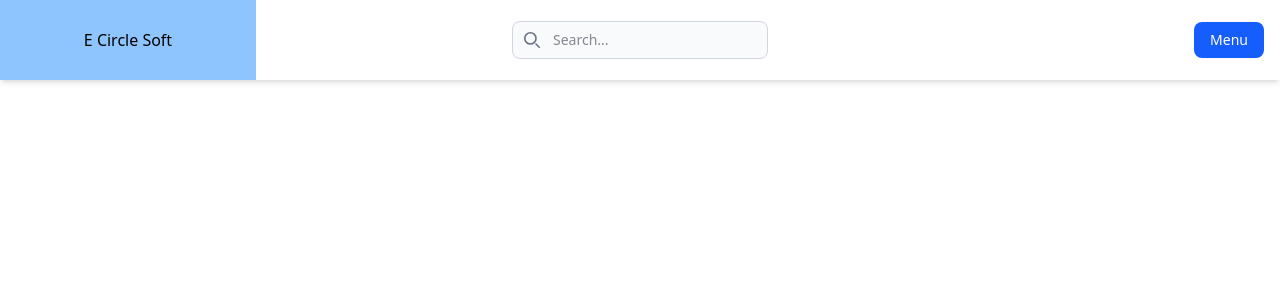
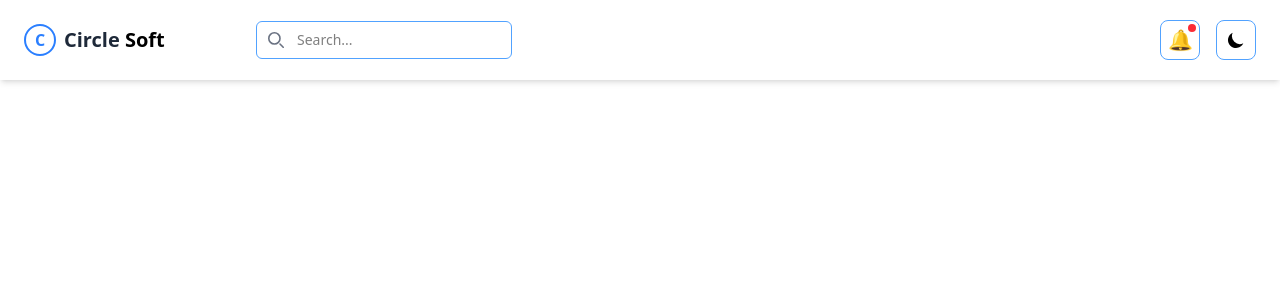
Before and after one commit to valisoa01/Projet-final-Web2, a React (Vite) app in the folder frontend/: page /dashboard in a window 1280 px wide. Shown: the top 300 px of the page. Built offline with nearby package versions, Linux system fonts and the light colour scheme.

Commit message:
header sent

```diff
--- a/frontend/src/Components/Site/Header.jsx
+++ b/frontend/src/Components/Site/Header.jsx
@@ -1,48 +1,92 @@
  const Header = () => {
+  // 🔵 Partie gauche (Logo + Texte)
   const Name = () => {
     return (
-            <div className="w-[20%] bg-blue-300 h-full flex items-center justify-center">
-                E Circle Soft
+      <div className="w-[20%] flex items-center pl-6">
+        {/* Logo rond */}
+        <div className="w-8 h-8 flex items-center justify-center rounded-full border-2 border-blue-500 text-blue-500 font-bold mr-2">
+          C
+        </div>
+        <span className="text-xl font-semibold text-gray-800">
+          Circle <span className="text-black">Soft</span>
+        </span>
       </div>
     );
-    }
+  };
 
+  // 🔍 Barre de recherche
   const SearchButton = () => {
     return (
-            <div className="w-[60%] flex items-center justify-center">
+      <div className="w-[60%] flex items-center ">
         <div className="relative w-64">
           <div className="absolute inset-y-0 left-0 flex items-center pl-3 pointer-events-none">
-                        <svg className="w-4 h-4 text-gray-500" aria-hidden="true" xmlns="http://www.w3.org/2000/svg" fill="none" viewBox="0 0 20 20">
-                            <path stroke="currentColor" strokeLinecap="round" strokeLinejoin="round" strokeWidth="2" d="m19 19-4-4m0-7A7 7 0 1 1 1 8a7 7 0 0 1 14 0Z"/>
+            <svg
+              className="w-4 h-4 text-gray-500"
+              xmlns="http://www.w3.org/2000/svg"
+              fill="none"
+              viewBox="0 0 20 20"
+              aria-hidden="true"
+            >
+              <path
+                stroke="currentColor"
+                strokeLinecap="round"
+                strokeLinejoin="round"
+                strokeWidth="2"
+                d="m19 19-4-4m0-7A7 7 0 1 1 1 8a7 7 0 0 1 14 0Z"
+              />
             </svg>
           </div>
           <input
             type="search"
-                        className="block w-full p-2 pl-10 text-sm text-gray-900 border border-gray-300 rounded-lg bg-gray-50 focus:ring-blue-500 focus:border-blue-500"
+            className="block w-full p-2 pl-10 text-sm border border-blue-400 rounded-md focus:ring-blue-500 focus:border-blue-500"
             placeholder="Search..."
           />
         </div>
       </div>
     );
-    }
+  };
 
-    const ButtonRight = () => {
+  // 🔔 Bouton notification
+  const NotificationButton = () => {
     return (
-            <div className="w-[20%] flex items-center justify-end pr-4">
-                <button className="px-4 py-2 text-sm font-medium text-white bg-blue-600 rounded-lg hover:bg-blue-700">
-                    Menu
+      <div className="w-[20%] flex items-center justify-end pr-6 gap-4">
+  {/* 🔔 Bouton notification */}
+  <div className="relative">
+    <button className="w-10 h-10 flex items-center justify-center border border-blue-400 rounded-lg hover:bg-gray-100">
+      <span className="text-xl">🔔</span>
+    </button>
+    {/* Pastille rouge */}
+    <span className="absolute top-1 right-1 block w-2 h-2 rounded-full bg-red-500"></span>
+  </div>
+
+  {/* 🌙 Bouton dark mode */}
+  <div className="relative">
+    <button className="w-10 h-10 flex items-center justify-center border border-blue-400 rounded-lg hover:bg-gray-100">
+      <svg
+        xmlns="http://www.w3.org/2000/svg"
+        className="w-5 h-5 text-black"
+        fill="currentColor"
+        viewBox="0 0 20 20"
+      >
+        <path d="M17.293 13.293a8 8 0 01-10.586-10.586A8 8 0 1017.293 13.293z" />
+      </svg>
     </button>
   </div>
+</div>
+
+
+
+
     );
-    }
+  };
 
   return (
-        <div className="bg-white shadow-md h-[10vh] w-screen flex flex-row">
-            <Name/>
-            <SearchButton/>
-            <ButtonRight/>
+    <div className="bg-white shadow-md h-[10vh] w-screen flex flex-row items-center">
+      <Name />
+      <SearchButton />
+      <NotificationButton />
     </div>
-    )
-}
+  );
+};
 
 export default Header;
```
Lines whose indentation alone changed are shown as unchanged.
